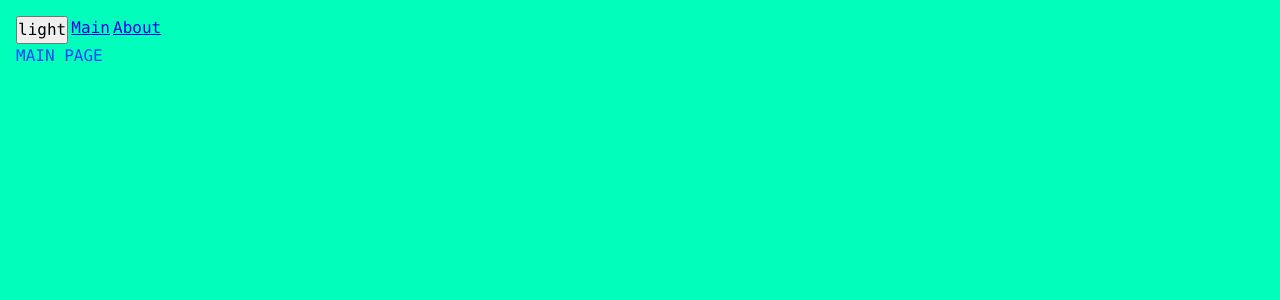
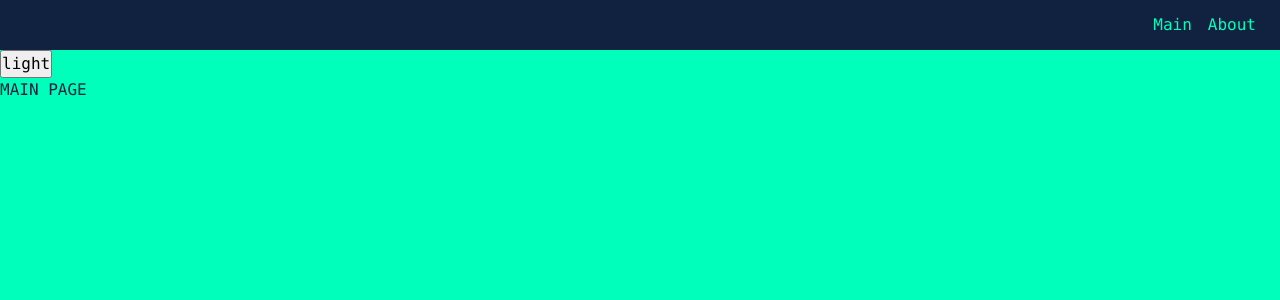
Before and after one commit to GapurEvloev/frontend-project, a React app: page / in a window 1280 px wide. Shown: the top 300 px of the page. Built offline with nearby package versions, Linux system fonts and the light colour scheme.

Commit message:
Navbar, dev template, first uikit component

```diff
--- a/src/app/App.tsx
+++ b/src/app/App.tsx
@@ -1,23 +1,17 @@
 import { AppRouter } from "app/providers/router";
-import { AboutPage } from "pages/AboutPage/index";
-import { Suspense, useContext, useState } from "react";
-import { Link, Route, Routes } from "react-router-dom";
 import { useTheme } from "app/providers/ThemeProvider";
 import { classNames } from "shared/lib/classNames/classNames";
-import { MainPage } from "pages/MainPage";
 
 import "./styles/index.scss";
+import { Navbar } from "widgets/Navbar";
 
 const App: React.FC = () => {
   const { theme, toggleTheme } = useTheme();
 
   return (
     <div className={classNames("app", {}, [theme])}>
-      <div style={{ display: "flex", gap: "0.2em" }}>
-        <button onClick={toggleTheme}>{theme}</button>
-        <Link to={"/"}>Main</Link>
-        <Link to={"/about"}>About</Link>
-      </div>
+      <Navbar />
+      <button onClick={toggleTheme}>{theme}</button>
       <AppRouter />
     </div>
   );
--- a/src/app/styles/index.scss
+++ b/src/app/styles/index.scss
@@ -1,11 +1,10 @@
-@import "src/app/styles/reset";
-@import "src/app/styles/variables/global";
-@import "src/app/styles/themes/light";
-@import "src/app/styles/themes/dark";
+@import "./reset";
+@import "./variables/global";
+@import "./themes/light";
+@import "./themes/dark";
 //@import "";
 
 .app {
-  padding: 1em;
   font: var(--font-m);
   background: var(--bg-color);
   color: var(--primary-color);
--- a/src/app/styles/themes/dark.scss
+++ b/src/app/styles/themes/dark.scss
@@ -1,6 +1,9 @@
 .app.dark {
-  --bg-color: #0044FF;
+  --bg-color: #112240;
+  --inverted-bg-color: #00FFBB;
 
   --primary-color: #00FFBB;
-  --secondary-color: #00FFBB;
+  --secondary-color: #64FFDA;
+  --inverted-primary-color: #112240;
+  --inverted-secondary-color: #0A192F;
 }
--- a/src/app/styles/themes/light.scss
+++ b/src/app/styles/themes/light.scss
@@ -1,6 +1,9 @@
 .app.light {
   --bg-color: #00FFBB;
+  --inverted-bg-color: #112240;
 
-  --primary-color: #0044FF;
-  --secondary-color: #0449e0;
+  --primary-color: #112240;
+  --secondary-color: #0A192F;
+  --inverted-primary-color: #00FFBB;
+  --inverted-secondary-color: #64FFDA;
 }
--- a/src/app/styles/variables/global.scss
+++ b/src/app/styles/variables/global.scss
@@ -8,4 +8,7 @@
   --font-size-l: 24px;
   --font-line-l: 1.5;
   --font-l: var(--font-size-l) / var(--font-line-l) var(--font-family-main);
+
+  // Sizes
+  --navbar-height: 50px;
 }
--- a/src/shared/lib/classNames/classNames.ts
+++ b/src/shared/lib/classNames/classNames.ts
@@ -1,10 +1,10 @@
 
 type Mods = Record<string, boolean | string>;
 
-export function classNames(cls: string, mods: Mods, additional: string[]): string {
+export function classNames(cls: string, mods: Mods = {}, additional: string[] = []): string {
   return [
     cls,
-    ...additional,
+    ...additional.filter(Boolean),
     ...Object.entries(mods)
       .filter(([_, val]) => Boolean(val))
       .map(([cls]) => cls)
--- /dev/null
+++ b/src/shared/uiKit/AppLink/AppLink.module.scss
@@ -0,0 +1,15 @@
+.appLink {
+  text-decoration: none;
+}
+
+.primary {
+  color: var(--primary-color);
+}
+
+.secondary {
+  color: var(--secondary-color);
+}
+
+.inverted {
+  color: var(--inverted-primary-color);
+}
--- /dev/null
+++ b/src/shared/uiKit/AppLink/AppLink.tsx
@@ -0,0 +1,33 @@
+import { FC } from "react";
+import { Link, LinkProps } from "react-router-dom";
+import { classNames } from "shared/lib/classNames/classNames";
+import styles from "./AppLink.module.scss";
+
+export enum AppLInkTheme {
+  PRIMARY = "primary",
+  SECONDARY = "secondary",
+  INVERTED = "inverted",
+}
+
+interface AppLinkProps extends LinkProps {
+  classes?: string;
+  theme?: AppLInkTheme;
+}
+
+export const AppLink: FC<AppLinkProps> = ({
+  to,
+  classes,
+  children,
+  theme = AppLInkTheme.PRIMARY,
+  ...restProps
+}) => {
+  return (
+    <Link
+      to={to}
+      className={classNames(styles.appLink, {}, [styles[theme]])}
+      {...restProps}
+    >
+      {children}
+    </Link>
+  );
+};
--- /dev/null
+++ b/src/widgets/Navbar/index.ts
@@ -0,0 +1 @@
+export { Navbar } from "./ui/Navbar";
--- /dev/null
+++ b/src/widgets/Navbar/ui/Navbar.module.scss
@@ -0,0 +1,14 @@
+.navbar {
+  width: 100%;
+  height: var(--navbar-height);
+  background: var(--inverted-bg-color);
+  display: flex;
+  align-items: center;
+  padding: 1.5em;
+}
+
+.links {
+  margin-left: auto;
+  display: flex;
+  gap: 1em;
+}
--- /dev/null
+++ b/src/widgets/Navbar/ui/Navbar.tsx
@@ -0,0 +1,18 @@
+import { classNames } from "shared/lib/classNames/classNames";
+import { AppLink, AppLInkTheme } from "shared/uiKit/AppLink/AppLink";
+import styles from "./Navbar.module.scss";
+
+interface NavbarProps {
+  classes?: string;
+}
+
+export const Navbar = ({classes}: NavbarProps) => {
+  return (
+    <div className={classNames(styles.navbar, {}, [classes])}>
+      <div className={styles.links}>
+        <AppLink theme={AppLInkTheme.INVERTED} to={"/"}>Main</AppLink>
+        <AppLink theme={AppLInkTheme.INVERTED} to={"/about"}>About</AppLink>
+      </div>
+    </div>
+  );
+};
```
